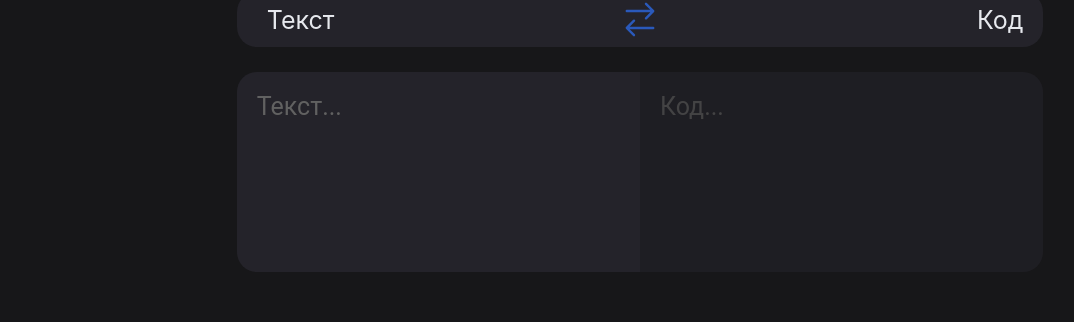
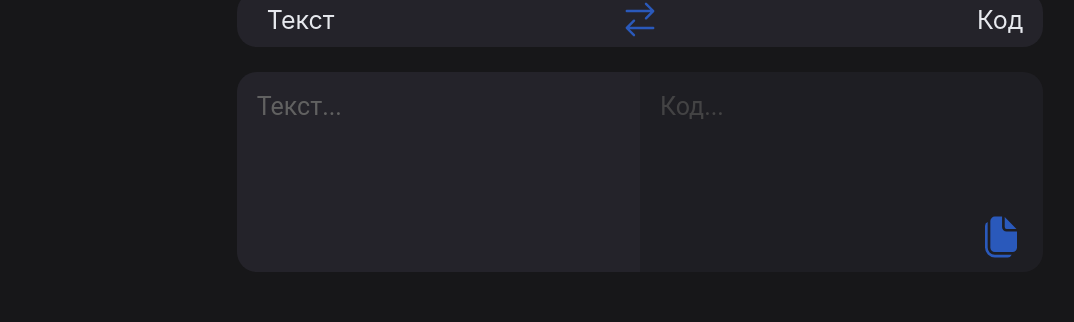
Before and after one commit to kwinso/mindall, a React (Create React App) app in the folder client/: page / in a window 1280 px wide. Shown: the part 147-469 px from the top of the page, without its empty margins (0-1074 px from the left). Built offline with nearby package versions, Linux system fonts and the light colour scheme.

Commit message:
Added copy button

```diff
--- a/client/src/components/TranslateForm/index.tsx
+++ b/client/src/components/TranslateForm/index.tsx
@@ -1,6 +1,7 @@
 import React, { useEffect, useState } from "react";
 import styles from "./styles.module.css";
 import Swap from "../../assets/Swap.svg";
+import Copy from "../../assets/Copy.svg";
 import axios from "axios";
 
 export default function TranslateForm({ selected, save: saveToLocalStorage }: { selected: Translation, save: (arg1: Translation) => void }) {
@@ -29,17 +30,19 @@ export default function TranslateForm({ selected, save: saveToLocalStorage }: {
         // (Means excluding something pasted from history or just swapped already encoded value)
         if (originalText && !isTextSwapped && !isPastedFromHistory) {
             // Timeout is used to give user some time to end the phrase
-            clearTimeout(typingTimeout);
+            if (typingTimeout) clearTimeout(typingTimeout);
             setTypingTimeout(setTimeout(async () => {
                 try {
                     const { data } = await axios.post(`${process.env.REACT_APP_DOMAIN}/cipher/${isEncoding ? "encode" : "decode"}`, { original: originalText });
+
                     setTranslatedText(data.result);
 
                     saveToLocalStorage({
                         translatedText: data.result,
                         originalText,
                         isEncoding
-                    })
+                    });
+
                 } catch (e: any) {
                     // @ts-ignore
                     if (e?.response?.data?.error) {
@@ -49,6 +52,9 @@ export default function TranslateForm({ selected, save: saveToLocalStorage }: {
 
             }, 1000));
         }
+
+        // Clear translated text if original text is none
+        if (!originalText && translatedText) setTranslatedText("");
         // After we checked current original text update, we can drop all indicators for text
         // So we know that the next text change will be ok to translate
         setTextSwapped(false);
@@ -72,6 +78,20 @@ export default function TranslateForm({ selected, save: saveToLocalStorage }: {
             setTextSwapped(true);
         }
         setEncoding(!isEncoding);
+    }
+
+    function copyTranslated() {
+        try {
+            navigator.clipboard.writeText(translatedText);
+        } catch {
+            let result = document.querySelector("#to") as HTMLInputElement;
+            result.select();
+            result.setSelectionRange(0, 9999);
+
+            document.execCommand("copy");
+
+            result.setSelectionRange(0, 0, "none");
+        }
     }
 
     return (
@@ -99,9 +119,12 @@ export default function TranslateForm({ selected, save: saveToLocalStorage }: {
                     cols={40} rows={10}
                     readOnly
                     placeholder="Код..."
-                    defaultValue={translatedText}
+                    value={translatedText}
                 >
                 </textarea>
+                <button onClick={copyTranslated} className={styles["copy-button"]}>
+                    <img src={Copy} alt="Copy" />
+                </button>
             </div>
         </div>
     );
--- a/client/src/components/TranslateForm/styles.module.css
+++ b/client/src/components/TranslateForm/styles.module.css
@@ -37,6 +37,7 @@
 }
 
 .results {
+    position: relative;
     max-width: 900px;
     display: flex;
     width: 90%;
@@ -74,6 +75,28 @@ textarea::placeholder {
     border-radius: 0 20px 20px 0;
 }
 
+.results button {
+    border: none;
+    outline: none;
+    background-color: transparent;
+}
+.copy-button {
+    position: absolute;
+    background-color:tomato;
+    bottom: 0;
+    right: 0;
+    margin-bottom: 10px;
+    margin-right: 20px;
+
+}
+.copy-button img {
+    height: auto;
+    width: 32px;
+}
+
+.copy-button img:hover {
+    opacity: .8;
+}
 
 @media only screen and (min-width: 900px) {
     .mode-swapper img:hover {
```
Also changed, not shown: client/src/assets/Copy.svg (added).
